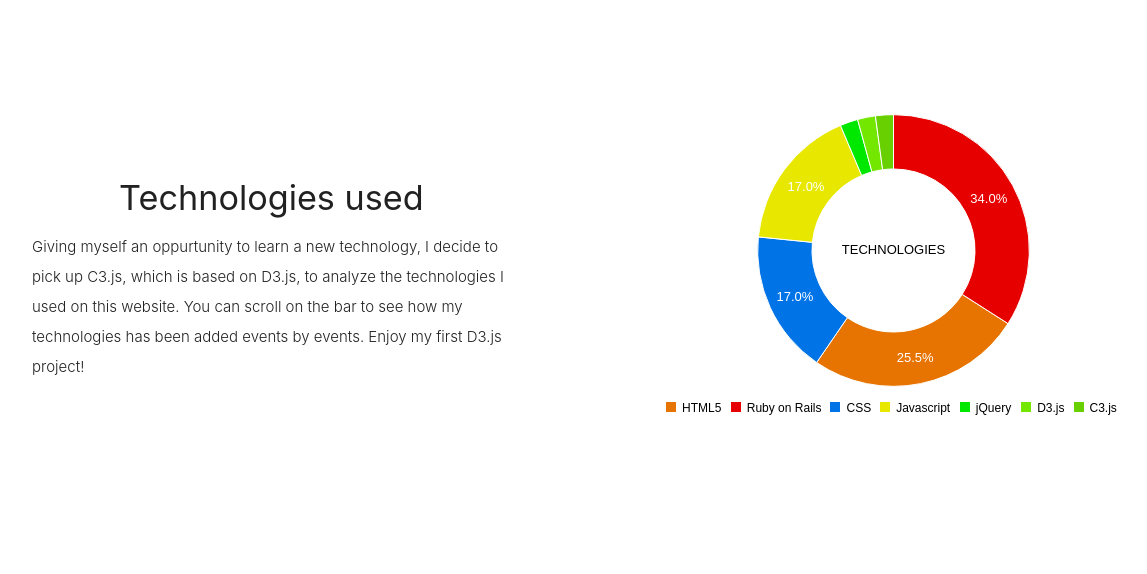
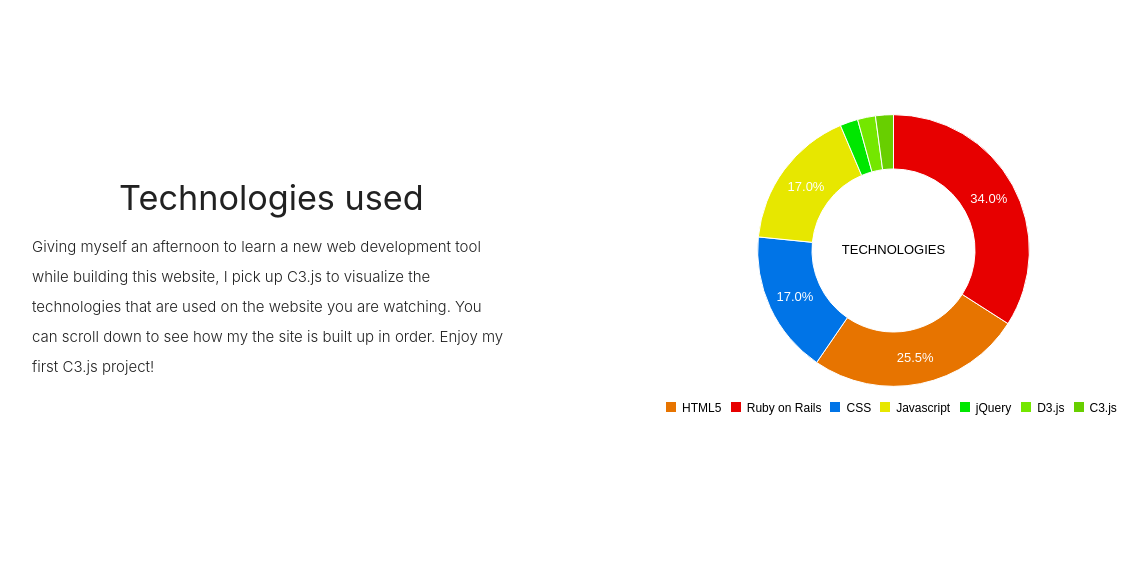
Before and after one commit to Hank860502/Personal-web, a Rails app: page / in a window 1400 px wide; the page is wider, and only the part inside the window is pictured. Shown: the part 1543-2117 px from the top of that part, without its empty margins (178-1325 px from the left). Run offline with Rails 7, Linux system fonts and the light colour scheme; style sheets or scripts are compiled from the project's sources; some libraries are stand-ins or nearby versions; some web fonts are replaced.

Commit message:
change the sentence of technology intro and senntence on food.jpg

```diff
--- a/app/assets/javascripts/init.js
+++ b/app/assets/javascripts/init.js
@@ -29,7 +29,7 @@ $(document).ready(function() {
 	});
 
 	var options = [
-	  	{selector: '#chart', offset: 300, callback: function(el) {
+	  	{selector: '#chart', offset: 310, callback: function(el) {
       	chart.load({
 	        columns: [
 	            ["CSS", 40],
--- a/app/views/welcome/index.html.haml
+++ b/app/views/welcome/index.html.haml
@@ -51,7 +51,7 @@
   .section.no-pad-bot
     .container
       .row.center
-        %h5.header.col.s12.light A modern responsive front-end framework based on Material Design
+        %h5.header.col.s12.light Maybe is time to show you my ability to learn!
   .parallax
     %img{:src => "food.jpg"}/
 .container
@@ -61,7 +61,7 @@
         %h3
           %i.mdi-content-send.brown-text
         %h4 Technologies used
-        %p.left-align.light Giving myself an oppurtunity to learn a new technology, I decide to pick up C3.js, which is based on D3.js, to analyze the technologies I used on this website. You can scroll on the bar to see how my technologies has been added events by events. Enjoy my first D3.js project!
+        %p.left-align.light Giving myself an afternoon to learn a new web development tool while building this website, I pick up C3.js to visualize the technologies that are used on the website you are watching. You can scroll down to see how my the site is built up in order. Enjoy my first C3.js project!
       .col.s6
         %div#chart
         / no idea why the chart bind here even with out the line bindto: '#chart', in init.js
```
